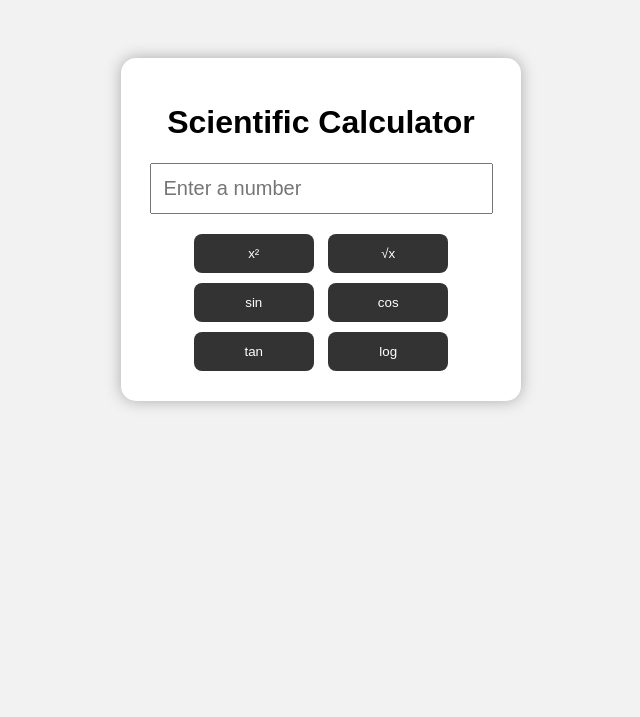
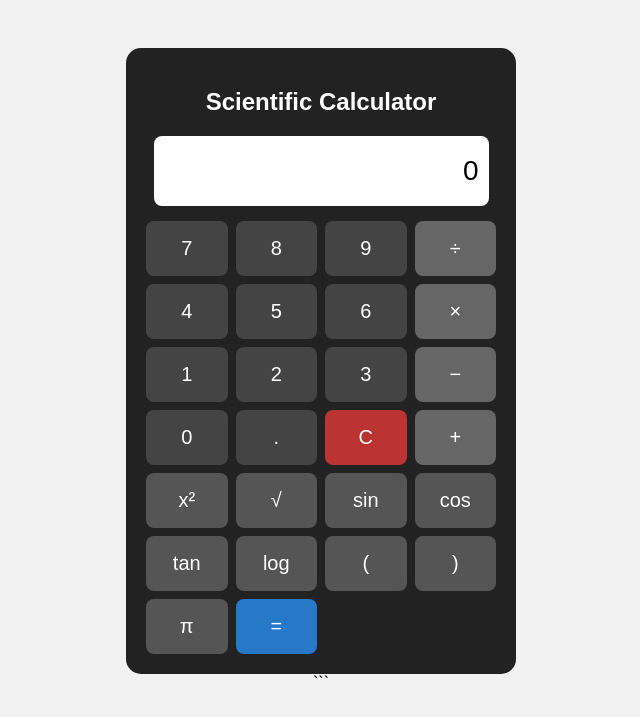
Before and after one commit to mike-otis/scientific-calculator, a Django app: page / in a window 1280 px wide. Shown: the top 717 px of the page, without its empty margins (319-959 px from the left). Run offline with Django 5.2, Linux system fonts and the light colour scheme.

Commit message:
Add clickable scientidic calculator interface

````diff
--- a/calculator/templates/calculator.html
+++ b/calculator/templates/calculator.html
@@ -6,47 +6,72 @@
 
     <style>
         body {
-            font-family: Arial;
+            font-family: Arial, sans-serif;
             background: #f2f2f2;
             text-align: center;
-            padding-top: 50px;
+            padding-top: 40px;
         }
 
         .calculator {
-            background: white;
+            background: #222;
             width: 350px;
             margin: auto;
-            padding: 25px;
+            padding: 20px;
             border-radius: 15px;
-            box-shadow: 0 0 15px #aaa;
         }
 
-        input {
+        #display {
             width: 90%;
-            padding: 12px;
-            font-size: 20px;
+            height: 60px;
             margin-bottom: 15px;
+            font-size: 28px;
+            text-align: right;
+            padding: 5px 10px;
+            border-radius: 8px;
+            border: none;
+        }
+
+        .buttons {
+            display: grid;
+            grid-template-columns: repeat(4, 1fr);
+            gap: 8px;
         }
 
         button {
-            width: 120px;
-            padding: 12px;
-            margin: 5px;
+            height: 55px;
+            font-size: 20px;
             border: none;
             border-radius: 8px;
-            background: #333;
-            color: white;
             cursor: pointer;
         }
 
         button:hover {
-            background: #555;
+            opacity: 0.8;
         }
 
-        .result {
-            font-size: 25px;
-            margin-top: 20px;
-            font-weight: bold;
+        .number {
+            background: #444;
+            color: white;
+        }
+
+        .operator {
+            background: #666;
+            color: white;
+        }
+
+        .scientific {
+            background: #555;
+            color: white;
+        }
+
+        .clear {
+            background: #b33;
+            color: white;
+        }
+
+        .equals {
+            background: #2878c8;
+            color: white;
         }
     </style>
 </head>
@@ -55,54 +80,164 @@
 
 <div class="calculator">
 
-    <h1>Scientific Calculator</h1>
+    <h2 style="color:white;">Scientific Calculator</h2>
 
-    <form method="POST">
-        {% csrf_token %}
+    <input type="text" id="display" value="0" readonly>
 
-        <input
-            type="number"
-            step="any"
-            name="number"
-            placeholder="Enter a number"
-            required
-        >
+    <div class="buttons">
 
-        <br>
+        <!-- Numbers -->
+        <button class="number" onclick="addNumber('7')">7</button>
+        <button class="number" onclick="addNumber('8')">8</button>
+        <button class="number" onclick="addNumber('9')">9</button>
+        <button class="operator" onclick="addNumber('/')">÷</button>
 
-        <button name="operation" value="square">
-            x²
-        </button>
+        <button class="number" onclick="addNumber('4')">4</button>
+        <button class="number" onclick="addNumber('5')">5</button>
+        <button class="number" onclick="addNumber('6')">6</button>
+        <button class="operator" onclick="addNumber('*')">×</button>
 
-        <button name="operation" value="sqrt">
-            √x
-        </button>
+        <button class="number" onclick="addNumber('1')">1</button>
+        <button class="number" onclick="addNumber('2')">2</button>
+        <button class="number" onclick="addNumber('3')">3</button>
+        <button class="operator" onclick="addNumber('-')">−</button>
 
-        <button name="operation" value="sin">
-            sin
-        </button>
+        <button class="number" onclick="addNumber('0')">0</button>
+        <button class="number" onclick="addNumber('.')">.</button>
+        <button class="clear" onclick="clearDisplay()">C</button>
+        <button class="operator" onclick="addNumber('+')">+</button>
 
-        <button name="operation" value="cos">
-            cos
-        </button>
+        <!-- Scientific functions -->
+        <button class="scientific" onclick="square()">x²</button>
+        <button class="scientific" onclick="squareRoot()">√</button>
+        <button class="scientific" onclick="sin()">sin</button>
+        <button class="scientific" onclick="cos()">cos</button>
 
-        <button name="operation" value="tan">
-            tan
-        </button>
+        <button class="scientific" onclick="tan()">tan</button>
+        <button class="scientific" onclick="log()">log</button>
+        <button class="scientific" onclick="addNumber('(')">(</button>
+        <button class="scientific" onclick="addNumber(')')">)</button>
 
-        <button name="operation" value="log">
-            log
-        </button>
+        <button class="scientific" onclick="addNumber('Math.PI')">π</button>
 
-    </form>
+        <button class="equals" onclick="calculate()">=</button>
 
-    {% if result is not None %}
-        <div class="result">
-            Result: {{ result }}
-        </div>
-    {% endif %}
+    </div>
 
 </div>
 
+
+<script>
+
+    let display = document.getElementById("display");
+
+    function addNumber(value) {
+
+        if (display.value === "0") {
+            display.value = value;
+        } else {
+            display.value += value;
+        }
+
+    }
+
+
+    function clearDisplay() {
+        display.value = "0";
+    }
+
+
+    function calculate() {
+
+        try {
+
+            let expression = display.value;
+
+            expression = expression.replace(/Math.PI/g, Math.PI);
+
+            display.value = eval(expression);
+
+        } catch (error) {
+
+            display.value = "Error";
+
+        }
+
+    }
+
+
+    function square() {
+
+        try {
+            let number = parseFloat(display.value);
+            display.value = number * number;
+        } catch {
+            display.value = "Error";
+        }
+
+    }
+
+
+    function squareRoot() {
+
+        try {
+
+            let number = parseFloat(display.value);
+
+            if (number < 0) {
+                display.value = "Error";
+            } else {
+                display.value = Math.sqrt(number);
+            }
+
+        } catch {
+            display.value = "Error";
+        }
+
+    }
+
+
+    function sin() {
+
+        let number = parseFloat(display.value);
+
+        display.value = Math.sin(number * Math.PI / 180);
+
+    }
+
+
+    function cos() {
+
+        let number = parseFloat(display.value);
+
+        display.value = Math.cos(number * Math.PI / 180);
+
+    }
+
+
+    function tan() {
+
+        let number = parseFloat(display.value);
+
+        display.value = Math.tan(number * Math.PI / 180);
+
+    }
+
+
+    function log() {
+
+        let number = parseFloat(display.value);
+
+        if (number <= 0) {
+            display.value = "Error";
+        } else {
+            display.value = Math.log10(number);
+        }
+
+    }
+
+</script>
+
 </body>
 </html>
+```
````
